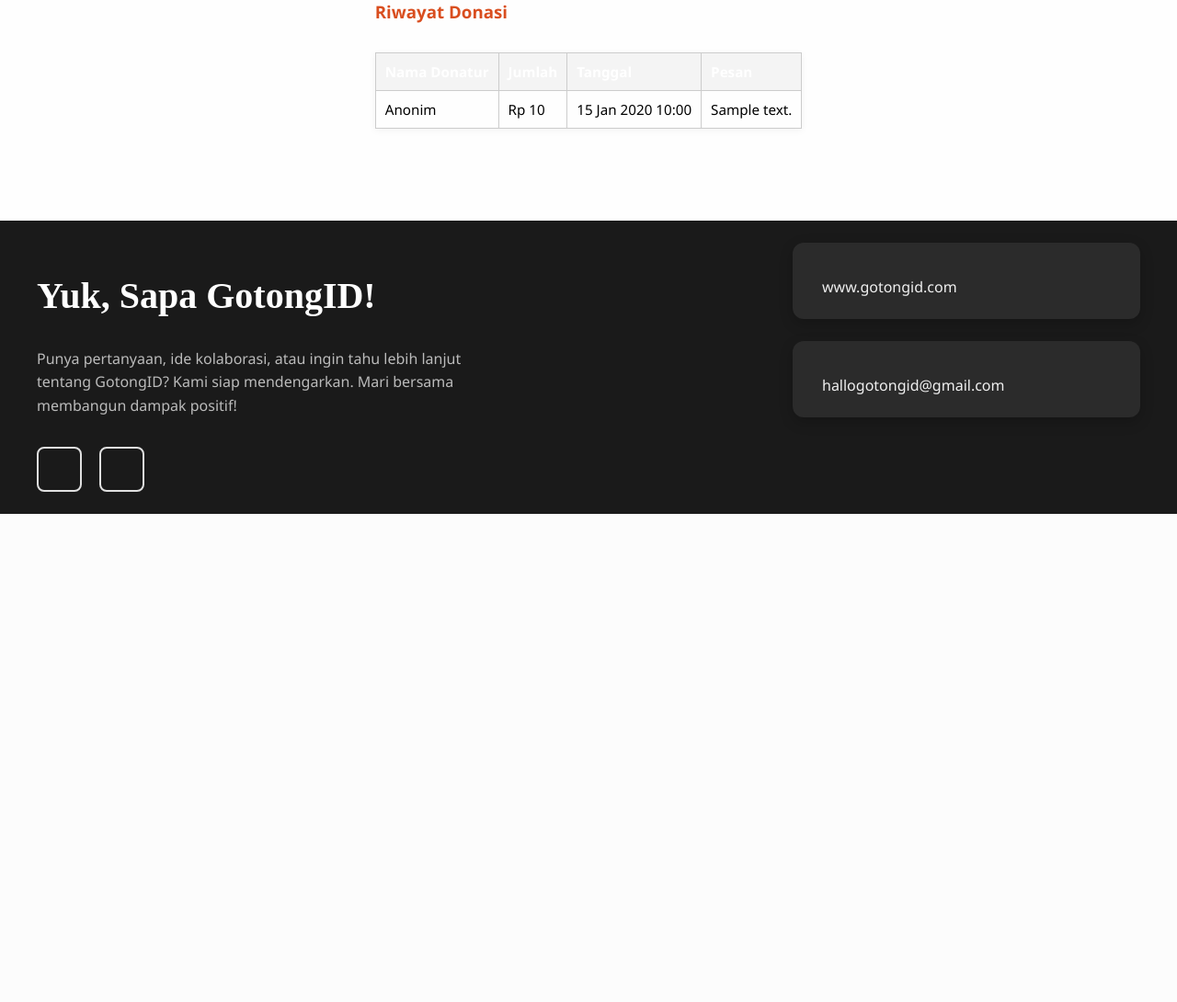
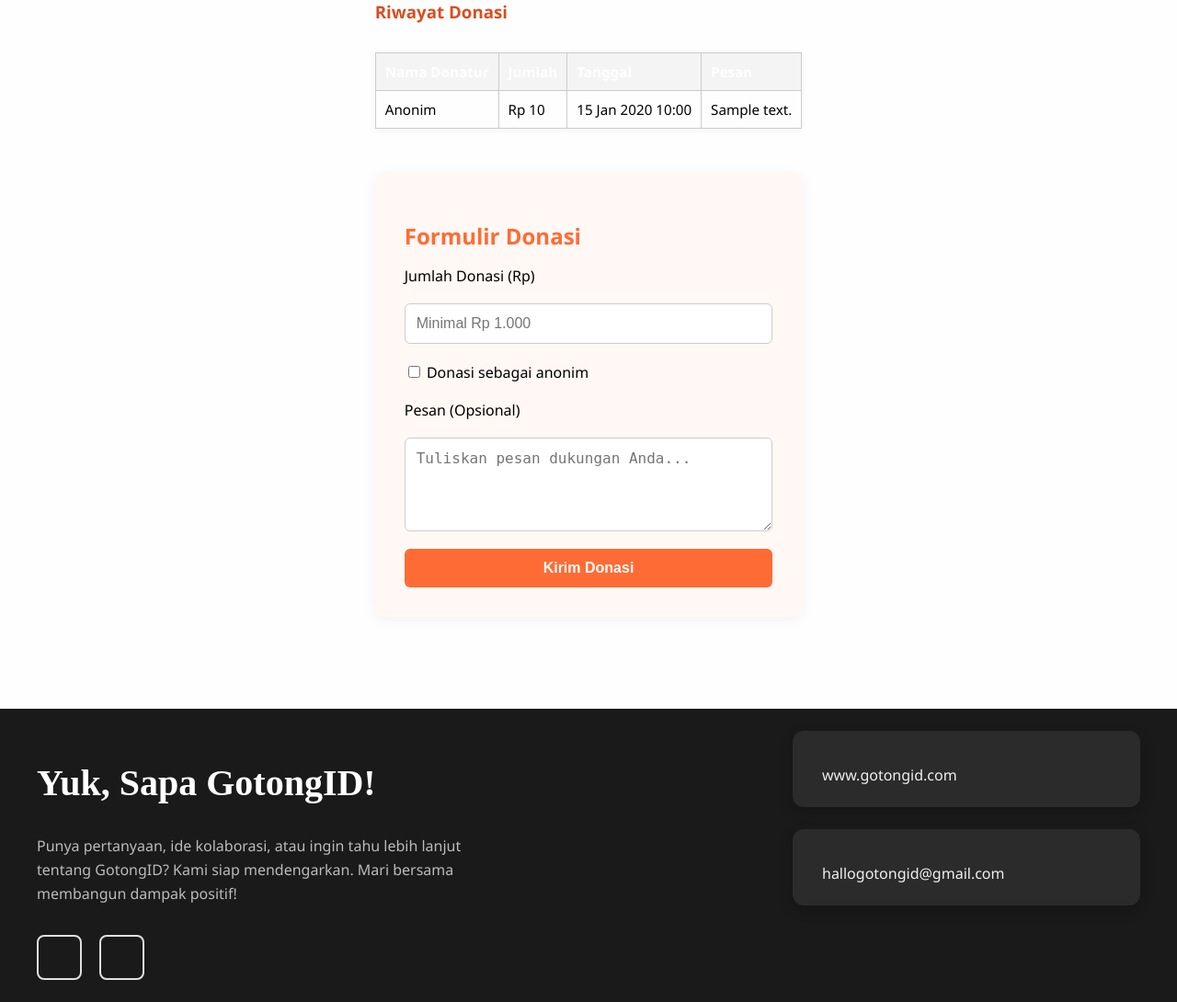
Before and after one commit to vivamiranda/Laukita, a PHP site: page /detail-donasi.php?id=1 in a window 1280 px wide. Shown: the part 887-1977 px from the top of the page at 92% size. Before the commit the page ends 1446 px from the top, so only its background shows below. Run offline with PHP 8.4, Linux system fonts and the light colour scheme; tables that the repository leaves empty or names only in its code hold one stand-in row (values such as "Sample post"); grey boxes marked "Sample" are stand-in pictures.

Commit message:
memperbaiki pembayaran

```diff
--- a/daftar-kampanye.php
+++ b/daftar-kampanye.php
@@ -40,6 +40,7 @@
     <title>Daftar Kampanye Donasi - GotongID</title>
     <meta name="viewport" content="width=device-width, initial-scale=1.0">
     <link rel="stylesheet" href="style_fixed.css">
+
     <style>
         body {
             font-family: 'Segoe UI', Tahoma, Geneva, Verdana, sans-serif;
--- a/detail-donasi.php
+++ b/detail-donasi.php
@@ -142,6 +142,55 @@
         .donation-table th {
             background-color: #f4f4f4;
         }
+
+        .form-donasi-section h2 {
+            color: #ff6b35;
+            margin-bottom: 1rem;
+        }
+        .form-donasi-section {
+            margin-top: 3rem;
+            background: #fff8f4;
+            border-radius: 8px;
+            padding: 2rem;
+            box-shadow: 0 3px 15px rgba(0,0,0,0.05);
+        }
+
+        .form-donasi-section h2 {
+            color: #ff6b35;
+            margin-bottom: 1rem;
+        }
+
+        .form-donasi-section form {
+            display: flex;
+            flex-direction: column;
+            gap: 1.2rem;
+        }
+
+        .form-donasi-section input,
+        .form-donasi-section textarea {
+            padding: 12px;
+            border: 1px solid #ccc;
+            border-radius: 6px;
+            font-size: 1rem;
+        }
+
+        .form-donasi-section button {
+            padding: 12px;
+            background: #ff6b35;
+            color: #fff;
+            border: none;
+            border-radius: 6px;
+            font-weight: bold;
+            font-size: 1rem;
+            cursor: pointer;
+            transition: background 0.3s;
+        }
+
+        .form-donasi-section button:hover {
+            background: #e55a24;
+        }
+
+
     </style>
 </head>
 <body>
@@ -217,6 +266,24 @@
                 </tbody>
             </table>
         </div>
+         <div class="form-donasi-section">
+                <h2>Formulir Donasi</h2>
+                <form action="proses-donasi.php" method="POST">
+                    <?php if (isset($campaign['campaign_id'])): ?>
+                        <input type="hidden" name="campaign_id" value="<?= htmlspecialchars($campaign['campaign_id']); ?>">
+                    <?php endif; ?>
+
+                    <label for="amount">Jumlah Donasi (Rp)</label>
+                    <input type="number" name="amount" required min="1000" placeholder="Minimal Rp 1.000">
+
+                    <label><input type="checkbox" name="is_anonymous"> Donasi sebagai anonim</label>
+
+                    <label for="message">Pesan (Opsional)</label>
+                    <textarea name="message" rows="4" placeholder="Tuliskan pesan dukungan Anda..."></textarea>
+
+                    <button type="submit">Kirim Donasi</button>
+                </form>
+            </div>
     <?php else: ?>
         <h2 style="color: #ff6b35;">Daftar Kampanye Donasi</h2>
         <div class="campaign-grid">
@@ -238,6 +305,7 @@
                     <a href="?id=<?php echo $c['campaign_id']; ?>">Lihat Donasi</a>
                 </div>
             </div>
+
             <?php endforeach; ?>
         </div>
     <?php endif; ?>
```
Also changed, not shown: form-donasi.php (+1 -15 lines), proses-donasi.php (+22 -6 lines).
